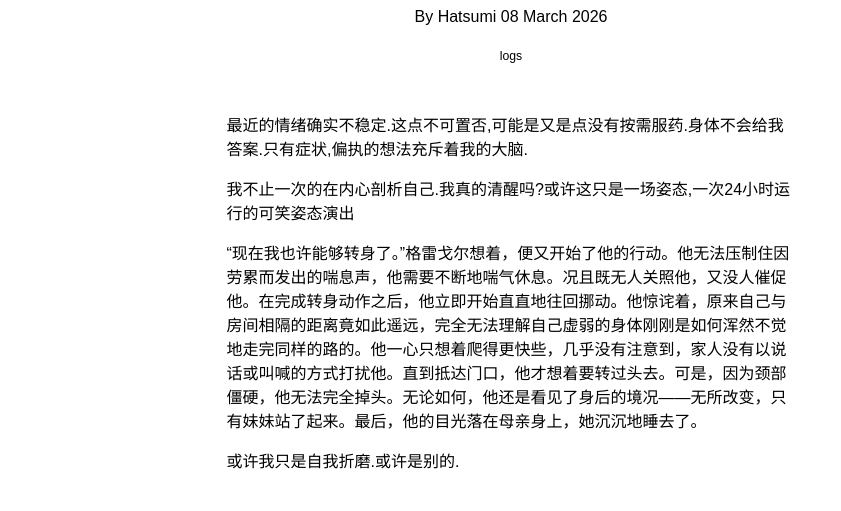
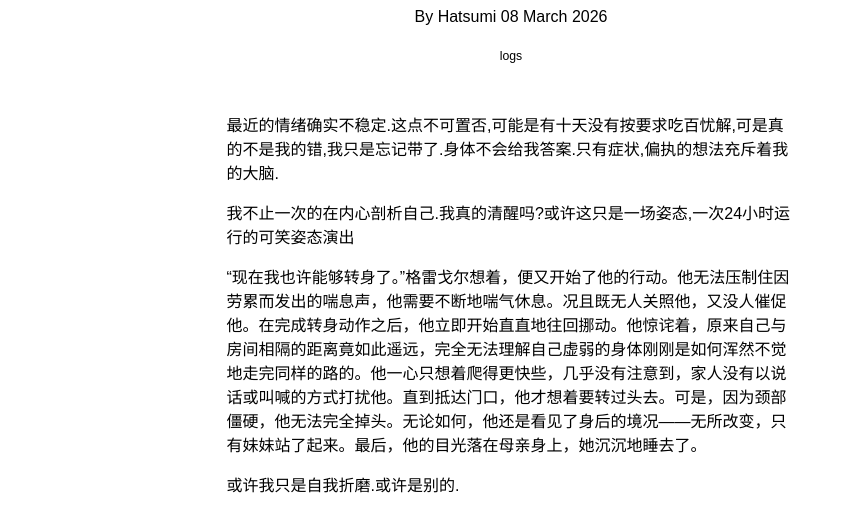
Before and after one commit to 0T63/0t63.github.io, an Eleventy site: page content/blog/Logs/2026-03-08-obsessive.md in a window 1280 px wide. Shown: the part 286-797 px from the top of the page, without its empty margins (129-970 px from the left). Built offline with nearby package versions, Linux system fonts and the light colour scheme; Eleventy itself is replaced by a stand-in of ours; files that its build step writes are made by us from their sources; a script that the page names is missing; what @zachleat/heading-anchors, eleventy-plugin-toc, markdown-it-attrs, zod-validation-error would draw is missing.

Commit message:
fix: typo

```diff
--- a/content/blog/Logs/2026-03-08-obsessive.md
+++ b/content/blog/Logs/2026-03-08-obsessive.md
@@ -4,7 +4,7 @@ author: Hatsumi
 date: 2026-03-08
 description: obsessive,Paranoia
 tags:
-  - logs
+    - logs
 ---
 
 <style>
@@ -16,7 +16,7 @@ tags:
       }
 </style>
 
-最近的情绪确实不稳定.这点不可置否,可能是又是点没有按需服药.身体不会给我答案.只有症状,偏执的想法充斥着我的大脑.
+最近的情绪确实不稳定.这点不可置否,可能是有十天没有按要求吃百忧解,可是真的不是我的错,我只是忘记带了.身体不会给我答案.只有症状,偏执的想法充斥着我的大脑.
 
 我不止一次的在内心剖析自己.我真的清醒吗?或许这只是一场姿态,一次24小时运行的可笑姿态演出
 
```
